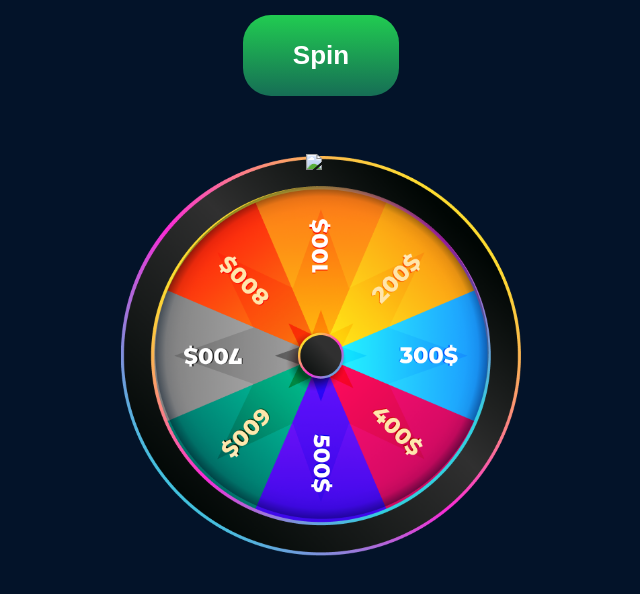
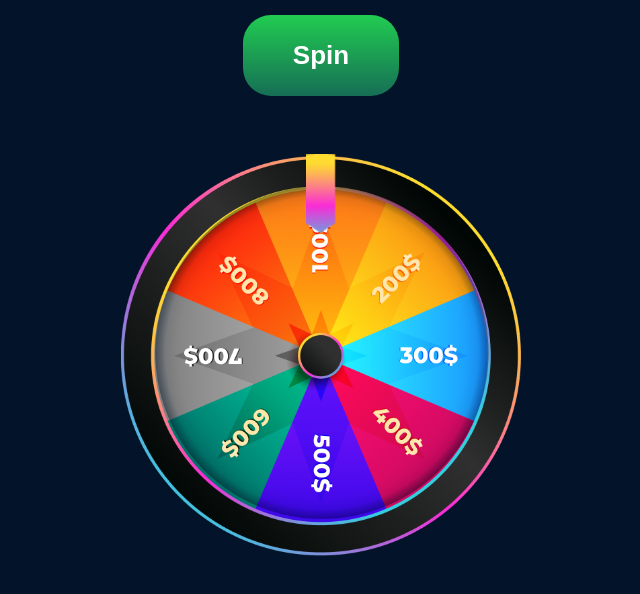
Before and after one commit to holoredd/-_-, a plain HTML site: page index.html in a window 1280 px wide. Shown: the part 154-748 px from the top of the page, without its empty margins (319-959 px from the left). Drawn offline with Linux system fonts and the light colour scheme.

Commit message:
Update index.html

```diff
--- a/index.html
+++ b/index.html
@@ -11,7 +11,7 @@
     <button>Spin</button>
     <div id="app">
       <!-- <img class="button" src="/img/button.png" /> -->
-      <img class="marker" src="img/marker.png">
+      <img class="marker" src="marker.png">
       <img class="wheel" src="wheel.png">
 
     </div>
```
